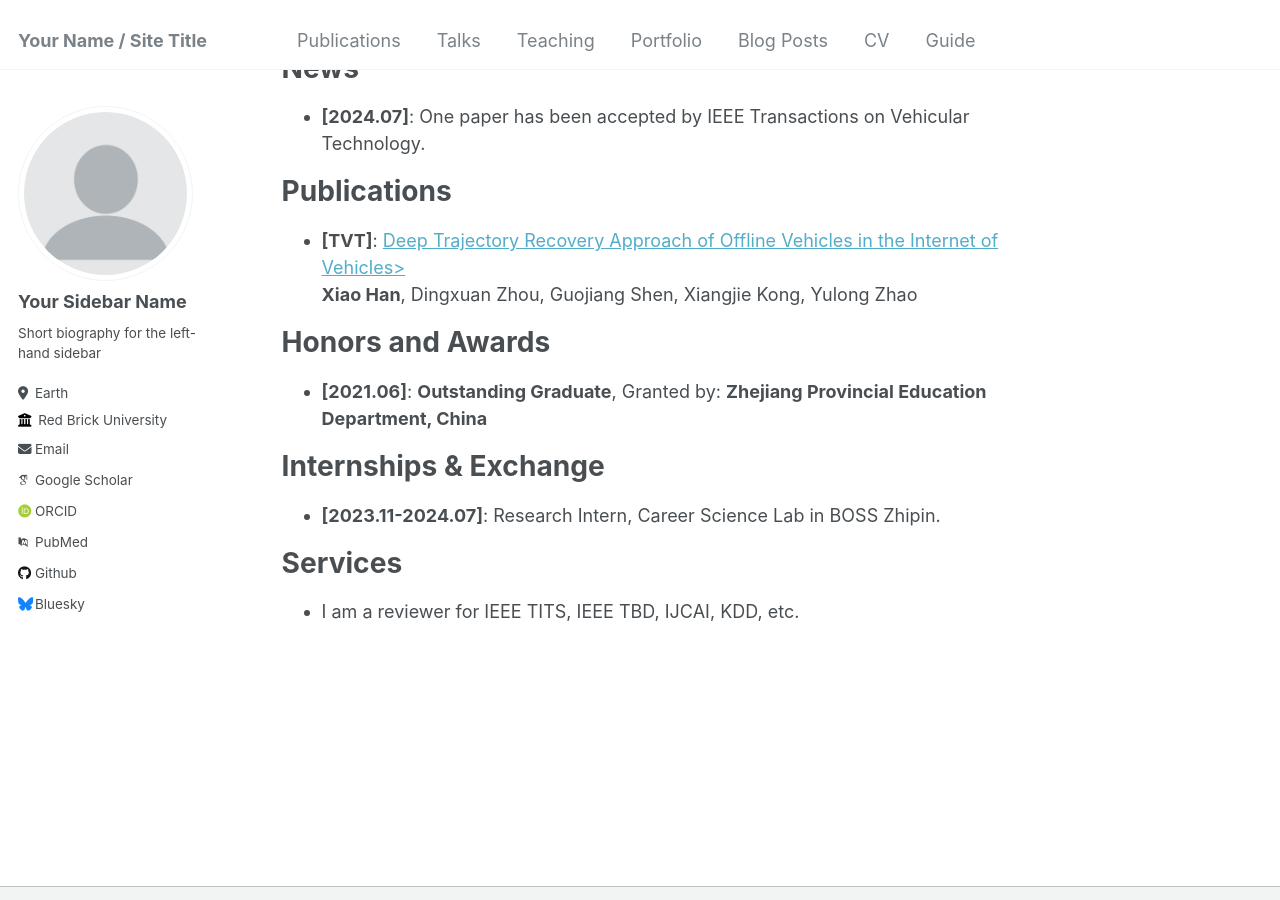
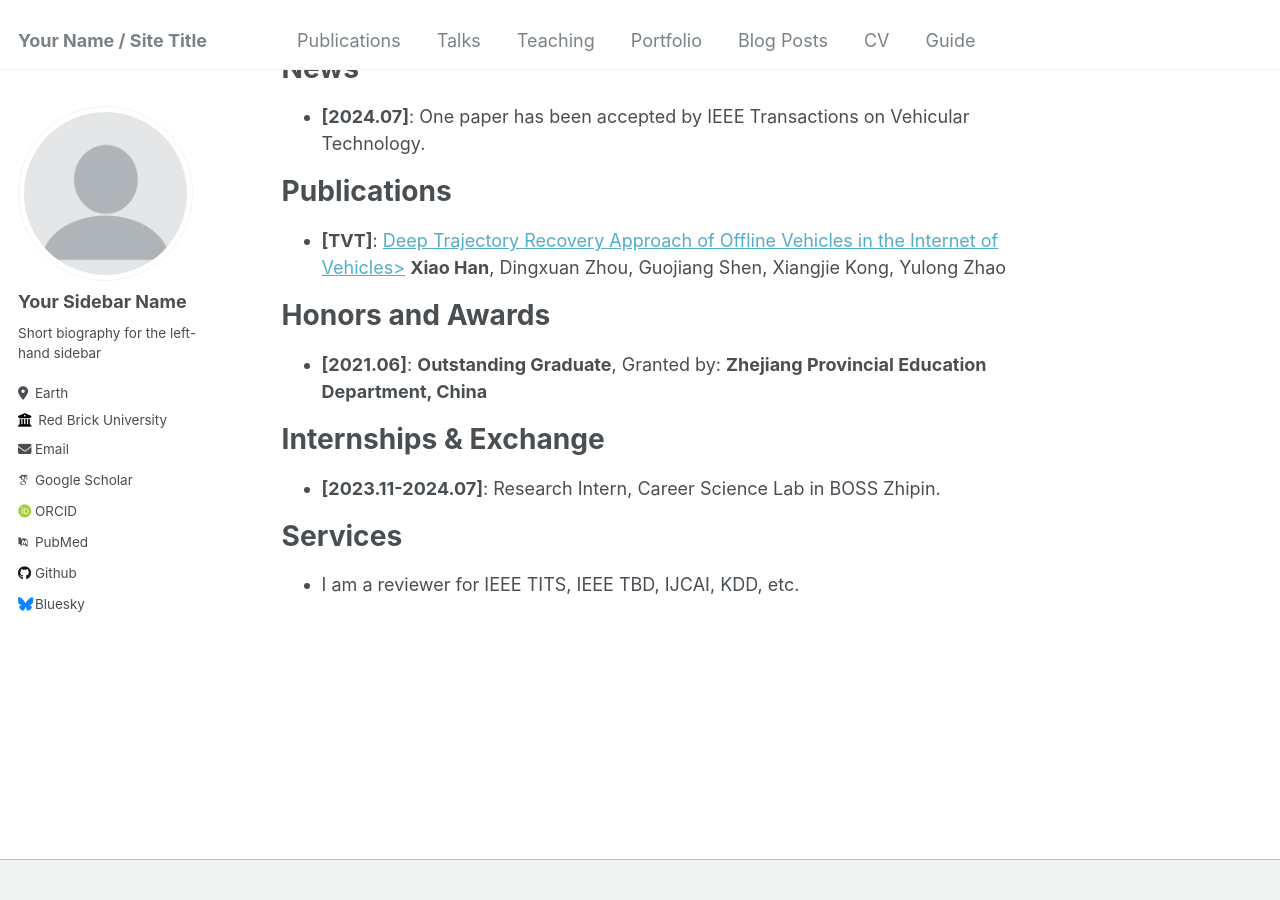
Before and after one commit to hahahenha/hahahenha.github.io, a Jekyll site: the page built from _pages/about.md, in a window 1280 px wide and 900 px high, scrolled down 481 px. Built offline with Jekyll 4.4.1, drawn with Linux system fonts in a browser that asks for light colours; some web fonts are replaced.

```diff
--- a/_pages/about.md
+++ b/_pages/about.md
@@ -49,7 +49,8 @@ If you are interested in collaborating with me or want to have a chat, always fe
   <ul>
     <li>
       <strong>[TVT]</strong>:
-      <a href='https://ieeexplore.ieee.org/document/10586793'>Deep Trajectory Recovery Approach of Offline Vehicles in the Internet of Vehicles></a><br>
+      <a href='https://ieeexplore.ieee.org/document/10586793'>Deep Trajectory Recovery Approach of Offline Vehicles in the Internet of Vehicles></a>
+
       <strong>Xiao Han</strong>, Dingxuan Zhou, Guojiang Shen, Xiangjie Kong, Yulong Zhao
       </li>
   </ul>
```
